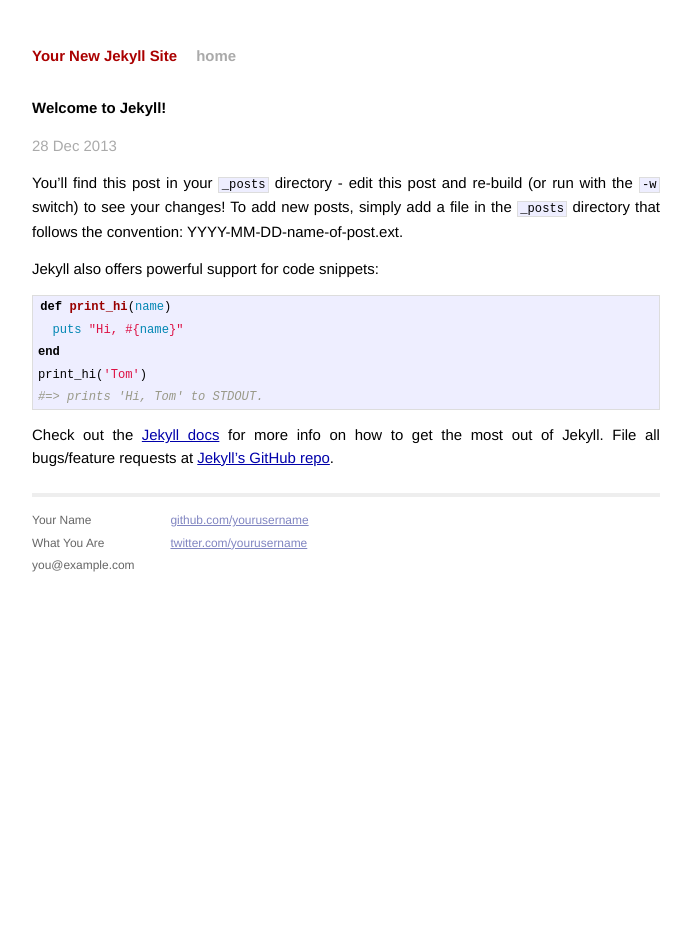
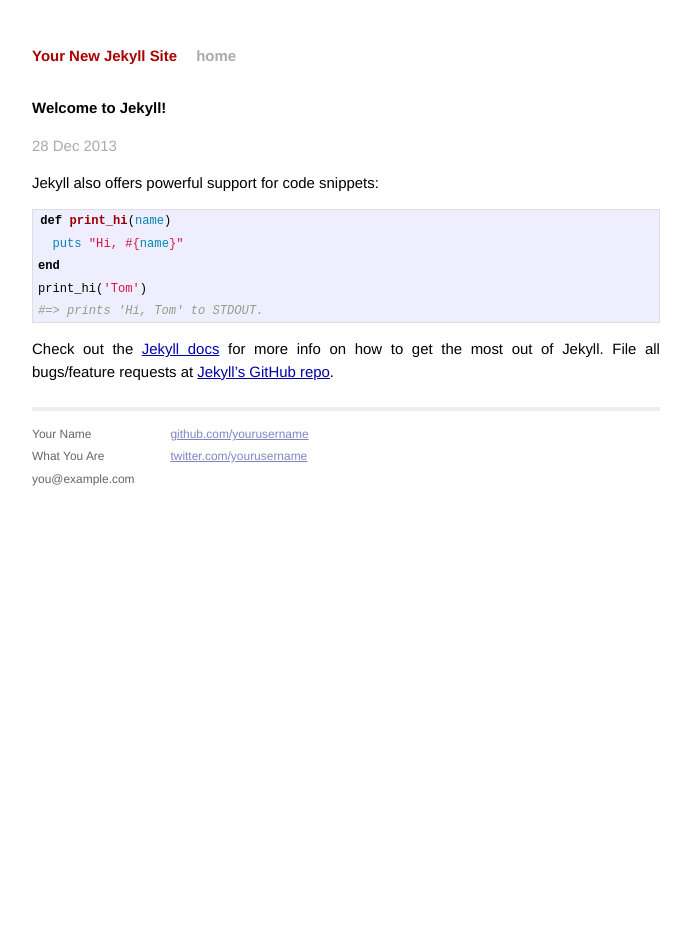
Before and after one commit to oliverdoetsch/oliverdoetsch.github.io, a Jekyll site: the page built from _posts/2013-12-28-welcome-to-jekyll.markdown, in a window 1280 px wide. Shown: the whole page, without its empty margins (294-985 px from the left). Built offline with Jekyll 4.4.1, drawn with Linux system fonts in a browser that asks for light colours; Markdown is read by kramdown in place of the engine named in the settings.

Commit message:
Minor changes

```diff
--- a/_posts/2013-12-28-welcome-to-jekyll.markdown
+++ b/_posts/2013-12-28-welcome-to-jekyll.markdown
@@ -2,11 +2,9 @@
 layout: post
 title:  "Welcome to Jekyll!"
 date:   2013-12-28 20:02:28
+permalink: jekyll
 categories: jekyll update
 ---
-
-You'll find this post in your `_posts` directory - edit this post and re-build (or run with the `-w` switch) to see your changes!
-To add new posts, simply add a file in the `_posts` directory that follows the convention: YYYY-MM-DD-name-of-post.ext.
 
 Jekyll also offers powerful support for code snippets:
 
--- a/index.html
+++ b/index.html
@@ -1,13 +1,13 @@
 ---
 layout: default
-title: Your New Jekyll Site
+title: Landwanderung
 ---
 
 <div id="home">
   <h1>Blog Posts</h1>
   <ul class="posts">
     {% for post in site.posts %}
-      <li><span>{{ post.date | date_to_string }}</span> &raquo; <a href="{{ post.url }}">{{ post.title }}</a></li>
+      <li><span>{{ post.date | date_to_string }}</span> &raquo; <a href="{{ post.url }}">{{ post.title }}</a><p>{{ post.excerpt }}</p></li>
     {% endfor %}
   </ul>
 </div>
```
Also changed, not shown: 3 other files.
